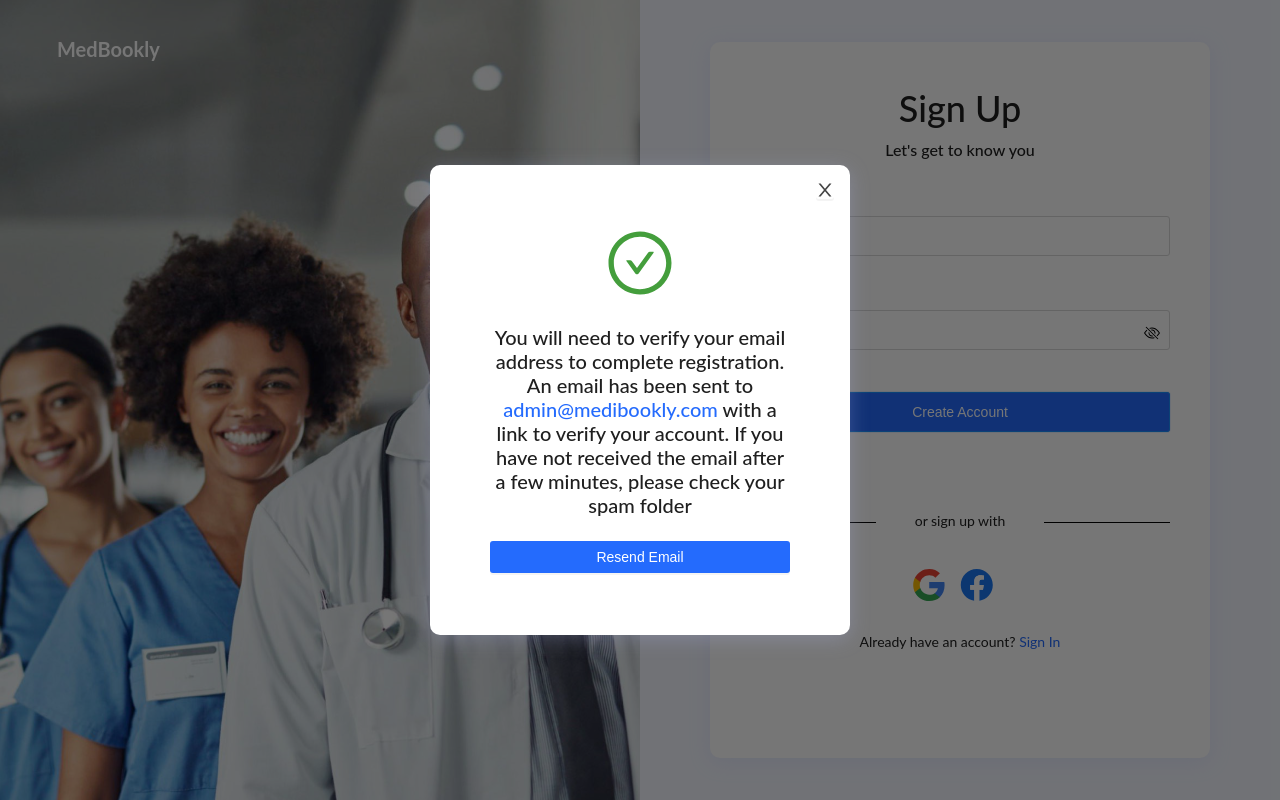
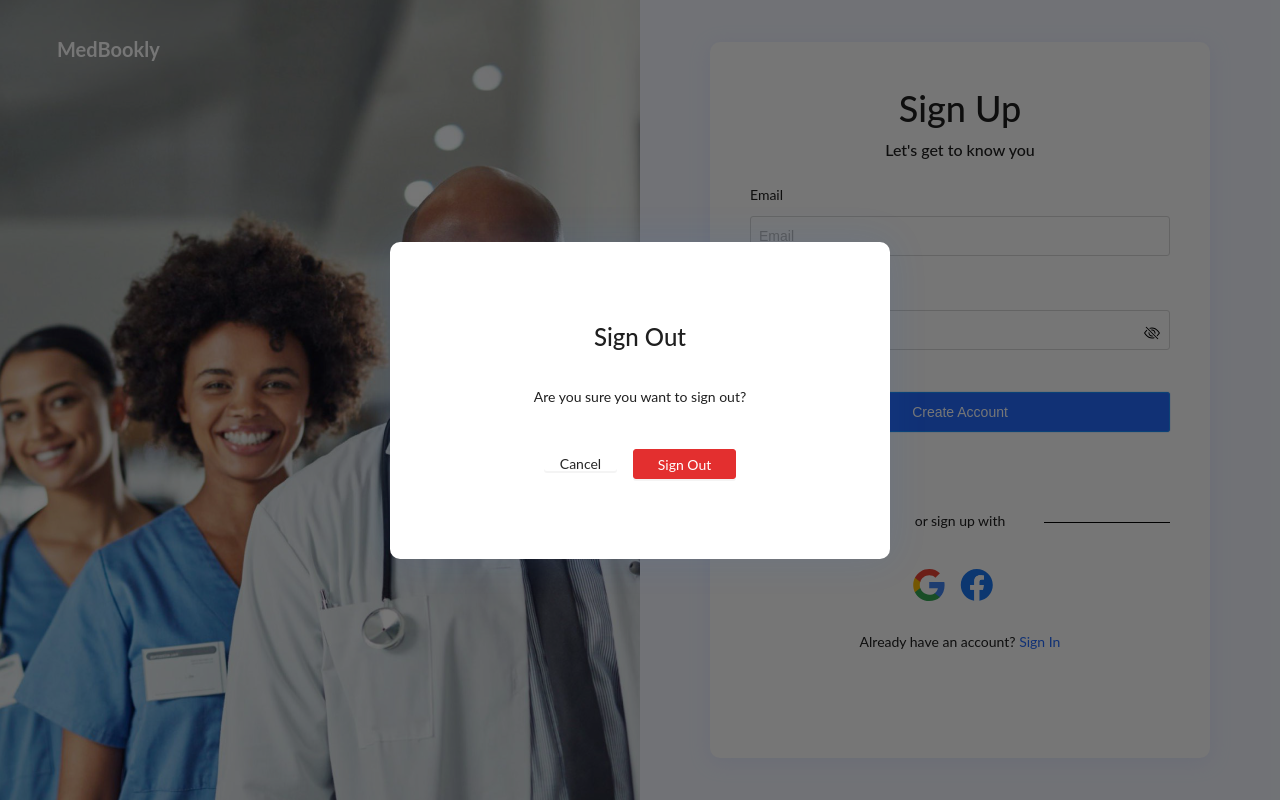
Before and after one commit to top-universe/cohort2.0_frontend_app, a Vue app: page /signup in a window 1280 px wide. Built offline with nearby package versions, Linux system fonts and the light colour scheme.

Commit message:
worked on remaining including signout component

```diff
--- a/src/assets/css/button.css
+++ b/src/assets/css/button.css
@@ -18,7 +18,14 @@ button {
 }
 
 .primary-button:hover {
-    background: #538cff;
+    background: #1F5BD7;
+    border: 1px solid #1F5BD7;
+}
+
+.primary-button:active {
+    background: #4B86FD;
+    border: 1px solid #4B86FD;
+    box-shadow: 0px 0px 0px 5px #4B86FD1A;
 }
 
 /* secondary button */
@@ -43,6 +50,23 @@ button {
     border: none
 }
 
+/* white background button style */
+.white-btn {
+    background: white;
+    color: var(--color-primary);
+    box-shadow: none;
+    border: none;
+    margin-bottom: 40px;
+}
+
+.white-btn:hover {
+    background: white;
+    color: var(--color-button-hover);
+    box-shadow: none;
+    border: none;
+}
+
+
 /* error button */
 .error-button {
     background: #ff0134;
--- a/src/components/modal.vue
+++ b/src/components/modal.vue
@@ -2,7 +2,11 @@
   <div>
     <div class="background-container">
       <div class="created-container">
-                    <button @click="closeModal" href="#" class="created-cancel-image"></button>
+        <button
+          @click="closeModal"
+          href="#"
+          class="created-cancel-image"
+        ></button>
         <div>
           <slot></slot>
         </div>
@@ -11,19 +15,18 @@
   </div>
 </template>
 
-
 <script>
 export default {
   methods: {
     closeModal() {
-            alert('close modal')
-        }
-    }
-}
+      alert("close modal");
+    },
+  },
+};
 </script>
 
 <style scoped>
-.background-container{
+.background-container {
   width: 100%;
   height: 100vh;
   margin: auto;
@@ -35,12 +38,12 @@ export default {
   position: absolute;
   top: 0;
   left: 0;
-    z-index: 900
+  z-index: 900;
 }
 
 button {
   border: none;
-    background-image: url('../assets/icons/Closecancel.svg');
+  background-image: url("../assets/icons/Closecancel.svg");
   background-color: transparent;
   width: 18px;
   position: absolute;
@@ -48,6 +51,7 @@ button {
   top: 16px;
   height: 18px;
   background-repeat: no-repeat;
+  box-shadow: none;
 }
 
 .created-container {
@@ -60,20 +64,25 @@ button {
   animation: scale 0.2s forwards ease-in;
 }
 
-
 .btn-continue:active {
-    background: #4B86FD;
-    border: 1px solid #4B86FD;
-    box-shadow: 0px 0px 0px 5px #4B86FD1A;
+  background: #4b86fd;
+  border: 1px solid #4b86fd;
+  box-shadow: 0px 0px 0px 5px #4b86fd1a;
 }
 
 @keyframes scale {
-    0% {transform: scale(1,1);}
-    70% {transform: scale(1.1,1.1);}
-    100% {transform: scale(1,1);}
+  0% {
+    transform: scale(1, 1);
+  }
+  70% {
+    transform: scale(1.1, 1.1);
+  }
+  100% {
+    transform: scale(1, 1);
+  }
 }
 
-@media (min-width: 1280px) {
+@media (min-width: 980px) {
   .created-container {
     padding: 0 60px;
   }
--- /dev/null
+++ b/src/components/signOut.vue
@@ -0,0 +1,150 @@
+<template>
+  <div class="background-container" v-show="signOutDisplay">
+    <div class="signout-container">
+      <div class="signout-header-text">Sign Out</div>
+      <div class="signout-sub-text">Are you sure you want to sign out?</div>
+      <div class="signout-button-container">
+        <button @click="close" class="btn-cancel">Cancel</button>
+        <button @click="handleSignOut" class="btn-signout">Sign Out</button>
+      </div>
+    </div>
+  </div>
+</template>
+
+<script>
+export default {
+  name: "signOut",
+  data() {
+    return {
+      signOutDisplay: true,
+    };
+  },
+  methods: {
+    handleSignOut() {
+      alert("signed out");
+    },
+    close() {
+      this.signOutDisplay = false;
+    },
+  },
+};
+</script>
+
+<style scoped>
+* {
+  padding: 0;
+  margin: 0;
+  box-sizing: border-box;
+  font-family: "Lato", sans-serif;
+}
+
+.background-container {
+  width: 100vw;
+  height: 100vh;
+  padding: 70px 0px;
+  margin: auto;
+  justify-content: center;
+  display: flex;
+  text-align: center;
+  flex-direction: column;
+  background: rgba(0, 0, 0, 0.537);
+  position: absolute;
+  top: 0;
+  left: 0;
+  z-index: 900;
+}
+.signout-container {
+  background-color: #fff;
+  width: 300px;
+  position: relative;
+  box-shadow: 0px 0px 40px rgba(25, 119, 243, 0.1);
+  border-radius: 10px;
+  padding: 40px 20px;
+  margin: auto;
+  animation: scale 0.2s forwards ease-in;
+}
+
+.signout-header-text {
+  font-weight: 500;
+  font-size: 24px;
+  line-height: 29px;
+  margin: 10px auto 36px;
+}
+
+.signout-sub-text {
+  font-weight: 400;
+  font-size: 14px;
+  line-height: 20px;
+  margin: auto auto 42px;
+}
+
+.signout-button-container {
+  display: flex;
+  flex-direction: row;
+  justify-content: center;
+  margin-bottom: 10px;
+}
+
+.btn-cancel {
+  font-weight: 400;
+  font-size: 14px;
+  line-height: 22px;
+  width: 73px;
+  height: 22px;
+  border: none;
+  background: #fff;
+  color: rgba(0, 0, 0, 0.85);
+  padding: 4px 15px;
+  cursor: pointer;
+}
+
+.btn-cancel:active {
+  color: #8c8c8c;
+}
+
+.btn-signout {
+  font-weight: 400;
+  font-size: 14px;
+  line-height: 22px;
+  color: #ffffff;
+  padding: 4px 15px;
+  background: #e32f2f;
+  width: 103px;
+  height: 30px;
+  box-shadow: 0px 2px 0px rgba(0, 0, 0, 0.043);
+  border: 1px solid #e32f2f;
+  border-radius: 3px;
+  margin-left: 16px;
+  cursor: pointer;
+}
+
+.btn-signout:hover {
+  background: #c12828;
+  border: 1px solid #c12828;
+}
+
+.btn-signout:active {
+  background: #e85454;
+  border: 1px solid #e85454;
+  box-shadow: 0px 0px 0px 5px #e854541a;
+}
+
+@keyframes scale {
+  0% {
+    transform: scale(1, 1);
+  }
+  70% {
+    transform: scale(1.1, 1.1);
+  }
+  100% {
+    transform: scale(1, 1);
+  }
+}
+
+@media (min-width: 1280px) {
+  .signout-container {
+    width: 500px;
+    padding: 70px 50px;
+  }
+}
+</style>
--- a/src/pages/auth/signup.vue
+++ b/src/pages/auth/signup.vue
@@ -17,19 +17,42 @@
     <modal v-show="verifyEmail">
       <div class="modal-popup">
         <img
+          class="verify-mail-image"
+          style="margin-top: 40px"
+          src="@/assets/icons/Mail.svg"
+          alt="check"
+        />
+
+        <div class="created-header-text">A mail has been sent to you.</div>
+        <div class="verify-sub-text">
+          Check the email account you submitted for your verification link.
+        </div>
+        <button class="primary-button" style="margin-bottom: 16px">
+          Go to Email
+        </button>
+        <button class="primary-button white-btn">Resend link</button>
+      </div>
+    </modal>
+
+    <!-- verify email successful -->
+    <modal v-show="verifyEmailSuccessful">
+      <div class="modal-popup">
+        <img
           class="created-check-image"
+          style="margin-top: 40px"
           src="@/assets/icons/CheckCircle.svg"
           alt="check"
         />
-        <div class="created-header-text">
-          You will need to verify your email address to complete registration.
-          An email has been sent to <a>admin@medibookly.com</a> with a link to
-          verify your account. If you have not received the email after a few
-          minutes, please check your spam folder
+
+        <div class="created-header-text">Email Verified!</div>
+        <div class="verify-sub-text">
+          You have successfully verified your account
         </div>
-        <button class="primary-button">Resend Email</button>
+        <button class="primary-button">Ok</button>
       </div>
     </modal>
+    <!-- sign out component -->
+    <signOut />
 
     <div class="bg-img">
       <h3>MedBookly</h3>
@@ -94,12 +117,14 @@
 <script>
 import { Request } from "../../../function/request.js";
 import modal from "@/components/modal.vue";
+import signOut from "@/components/signOut.vue";
 export default {
   data() {
     return {
       signupSuccessful: false,
       forgotPassword: false,
-      verifyEmail: true,
+      verifyEmail: false,
+      verifyEmailSuccessful: false,
       user: {
         email: null,
         password: null,
@@ -108,6 +133,7 @@ export default {
   },
   components: {
     modal,
+    signOut,
   },
   methods: {
     async signup() {
@@ -139,7 +165,7 @@ export default {
 .modal-popup .created-check-image {
   width: 72px;
   height: 72px;
-  margin: 62px 0 24px;
+  margin: 62px 0 26px;
 }
 
 .modal-popup .created-header-text {
@@ -196,6 +222,14 @@ export default {
   font-weight: 500;
   font-size: 16px;
   line-height: 19px;
+}
+
+.verify-sub-text {
+  color: #8c8c8c;
+  font-weight: 400;
+  font-size: 14px;
+  line-height: 20px;
+  margin-bottom: 24px;
 }
 
 div > label {
@@ -282,6 +316,7 @@ input[type="submit"] {
   .med-title h1 {
     display: block;
   }
+
   .form-wrapper {
     /* width: 100%; */
     /* width: 900px; */
```
Also changed, not shown: src/assets/icons/Mail.svg (added). Lines whose indentation alone changed are shown as unchanged.
